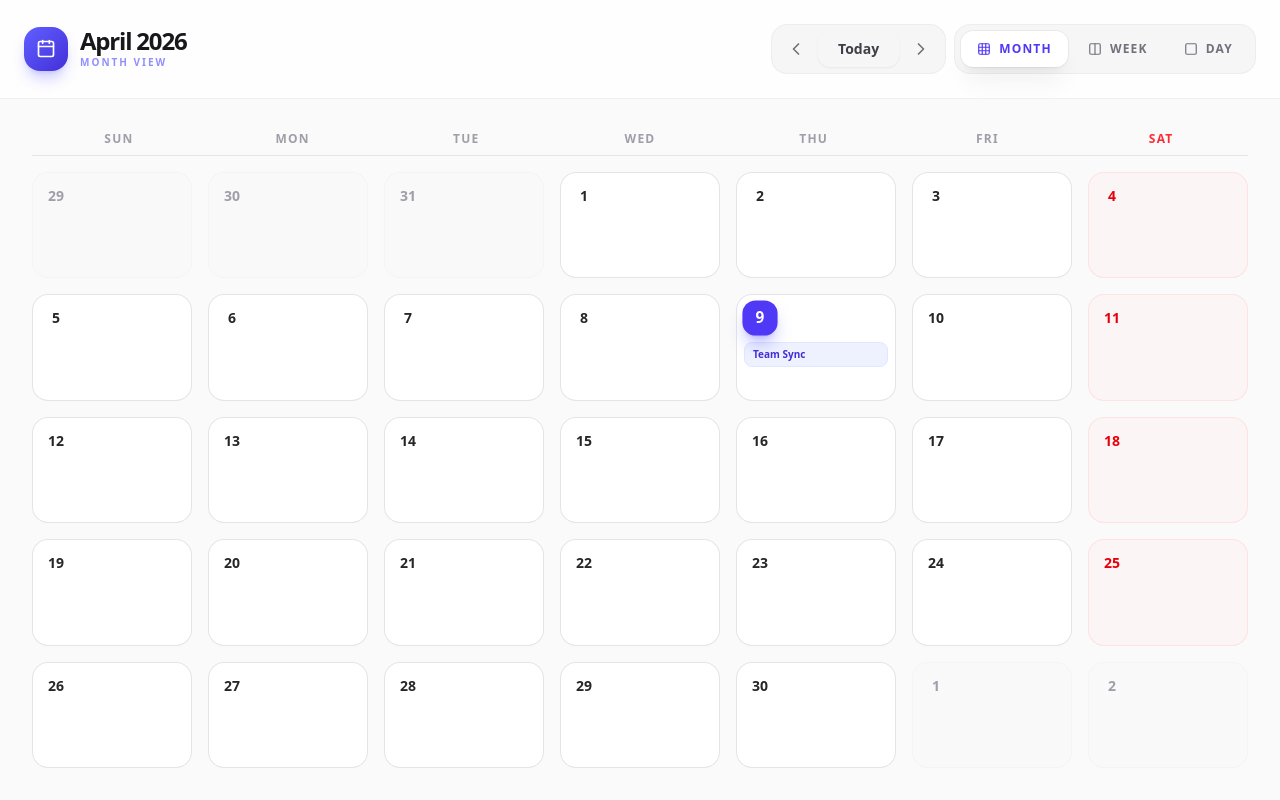
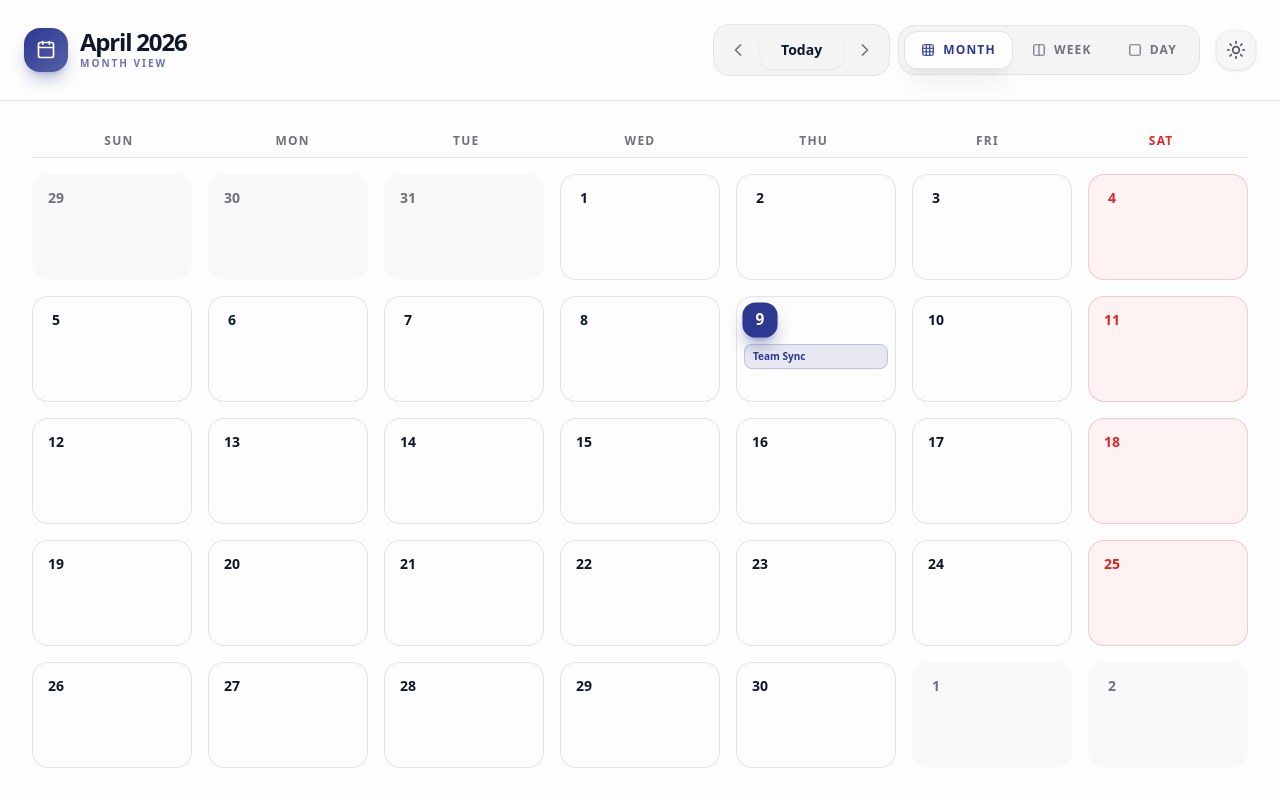
Before and after one commit to suyogya10/calendar-app, a Next.js app in the folder frontend/: page / in a window 1280 px wide. Built offline with nearby package versions, Linux system fonts and the light colour scheme.

Commit message:
feat: implement theme support with dark mode and initialize calendar component structure

```diff
--- a/frontend/package.json
+++ b/frontend/package.json
@@ -14,6 +14,7 @@
     "lucide-react": "^1.7.0",
     "nepali-datetime": "^1.6.0",
     "next": "16.2.2",
+    "next-themes": "^0.4.6",
     "react": "19.2.4",
     "react-dom": "19.2.4",
     "react-swipeable": "^7.0.2"
--- a/frontend/src/app/layout.tsx
+++ b/frontend/src/app/layout.tsx
@@ -25,6 +25,8 @@ export const metadata: Metadata = {
   },
 };
 
+import { ThemeProvider } from "@/components/ThemeProvider";
+
 export default function RootLayout({
   children,
 }: Readonly<{
@@ -33,9 +35,16 @@ export default function RootLayout({
   return (
     <html lang="en" suppressHydrationWarning>
       <body
-        className={`${geistSans.variable} min-h-screen flex flex-col antialiased bg-white text-zinc-900`}
+        className={`${geistSans.variable} min-h-screen flex flex-col antialiased bg-background text-foreground transition-colors duration-500`}
       >
-        {children}
+        <ThemeProvider
+          attribute="class"
+          defaultTheme="system"
+          enableSystem
+          disableTransitionOnChange={false} // Allow transitions on theme toggle
+        >
+          {children}
+        </ThemeProvider>
         <script
           dangerouslySetInnerHTML={{
             __html: `
--- /dev/null
+++ b/frontend/src/components/ThemeProvider.tsx
@@ -0,0 +1,9 @@
+"use client";
+
+import * as React from "react";
+import { ThemeProvider as NextThemesProvider } from "next-themes";
+import { type ThemeProviderProps } from "next-themes";
+
+export function ThemeProvider({ children, ...props }: ThemeProviderProps) {
+  return <NextThemesProvider {...props}>{children}</NextThemesProvider>;
+}
--- /dev/null
+++ b/frontend/src/components/ThemeToggle.tsx
@@ -0,0 +1,53 @@
+"use client";
+
+import React, { useEffect, useState } from "react";
+import { useTheme } from "next-themes";
+import { Moon, Sun } from "lucide-react";
+import { motion } from "framer-motion";
+
+export function ThemeToggle() {
+  const { theme, setTheme, resolvedTheme } = useTheme();
+  const [mounted, setMounted] = useState(false);
+
+  useEffect(() => {
+    setMounted(true);
+  }, []);
+
+  if (!mounted) {
+    return <div className="w-10 h-10 border border-zinc-200 dark:border-zinc-800 rounded-2xl bg-zinc-100/80 dark:bg-zinc-800/80" />; // skeleton
+  }
+
+  const isDark = resolvedTheme === "dark";
+
+  return (
+    <button
+      onClick={() => setTheme(isDark ? "light" : "dark")}
+      className="relative w-10 h-10 flex items-center justify-center overflow-hidden rounded-2xl bg-zinc-100/80 dark:bg-zinc-800/80 border border-zinc-200/50 dark:border-zinc-700/50 text-zinc-600 dark:text-zinc-300 hover:bg-white dark:hover:bg-zinc-700 transition-colors shadow-sm active:scale-95 z-50 shrink-0"
+      aria-label="Toggle Dark Mode"
+    >
+      <motion.div
+        initial={false}
+        animate={{
+          y: isDark ? 30 : 0,
+          opacity: isDark ? 0 : 1,
+        }}
+        transition={{ type: "spring", stiffness: 300, damping: 20 }}
+        className="absolute"
+      >
+        <Sun className="w-5 h-5" />
+      </motion.div>
+
+      <motion.div
+        initial={false}
+        animate={{
+          y: isDark ? 0 : -30,
+          opacity: isDark ? 1 : 0,
+        }}
+        transition={{ type: "spring", stiffness: 300, damping: 20 }}
+        className="absolute"
+      >
+        <Moon className="w-5 h-5 text-accent" />
+      </motion.div>
+    </button>
+  );
+}
--- a/frontend/src/components/calendar/Calendar.tsx
+++ b/frontend/src/components/calendar/Calendar.tsx
@@ -69,7 +69,7 @@ const Calendar: React.FC = () => {
   };
 
   return (
-    <div className="flex flex-col h-[100dvh] w-full overflow-hidden bg-zinc-50 font-sans selection:bg-indigo-100 selection:text-indigo-900 pb-20 md:pb-0">
+    <div className="flex flex-col h-[100dvh] w-full overflow-hidden bg-background font-sans selection:bg-primary/20 selection:text-primary pb-20 md:pb-0">
       <CalendarHeader
         currentDate={currentDate}
         view={view}
--- a/frontend/src/components/calendar/CalendarBottomNav.tsx
+++ b/frontend/src/components/calendar/CalendarBottomNav.tsx
@@ -12,13 +12,13 @@ interface CalendarBottomNavProps {
 
 const CalendarBottomNav: React.FC<CalendarBottomNavProps> = ({ view, setView }) => {
   return (
-    <div className="md:hidden fixed bottom-0 left-0 right-0 h-20 bg-white/90 backdrop-blur-xl border-t border-zinc-200/60 z-50 px-10 pb-safe flex items-center justify-between shadow-[0_-10px_40px_-15px_rgba(0,0,0,0.05)]">
+    <div className="md:hidden fixed bottom-0 left-0 right-0 h-20 bg-background/90 backdrop-blur-xl border-t border-border-theme z-50 px-10 pb-safe flex items-center justify-between shadow-[0_-10px_40px_-15px_rgba(0,0,0,0.05)]">
       {(["month", "week", "day"] as ViewType[]).map((v) => (
         <button
           key={v}
           onClick={() => setView(v)}
           className={`flex flex-col items-center gap-1 transition-all ${
-            view === v ? "text-indigo-600 scale-110" : "text-zinc-400 hover:text-zinc-600"
+            view === v ? "text-primary scale-110" : "text-muted-foreground hover:text-foreground"
           }`}
         >
           {v === "month" && <Grid3X3 className="w-6 h-6" />}
--- a/frontend/src/components/calendar/CalendarHeader.tsx
+++ b/frontend/src/components/calendar/CalendarHeader.tsx
@@ -3,6 +3,8 @@
 import React from "react";
 import { format } from "date-fns";
 import { ChevronLeft, ChevronRight, Calendar as CalendarIcon, Grid3X3, Columns, Square, Plus } from "lucide-react";
+
+import { ThemeToggle } from "../ThemeToggle";
 
 type ViewType = "month" | "week" | "day";
 
@@ -26,16 +28,16 @@ const CalendarHeader: React.FC<CalendarHeaderProps> = ({
   onAddEvent,
 }) => {
   return (
-    <div className="flex items-center justify-between gap-2 p-4 md:p-6 bg-white/80 backdrop-blur-xl sticky top-0 z-40 border-b border-zinc-200/60 shadow-sm md:shadow-none">
+    <div className="flex items-center justify-between gap-2 p-4 md:p-6 bg-background/80 backdrop-blur-xl sticky top-0 z-40 border-b border-border shadow-sm md:shadow-none">
       <div className="flex items-center gap-3">
-        <div className="p-2 md:p-3 bg-gradient-to-br from-indigo-500 to-indigo-700 rounded-xl md:rounded-2xl shadow-lg shadow-indigo-500/30">
-          <CalendarIcon className="w-5 h-5 text-white" />
+        <div className="p-2 md:p-3 bg-gradient-to-br from-primary to-primary/80 rounded-xl md:rounded-2xl shadow-lg shadow-primary/30 text-primary-foreground">
+          <CalendarIcon className="w-5 h-5" />
         </div>
         <div>
-          <h1 className="text-xl md:text-2xl font-black text-zinc-900 tracking-tighter leading-none">
+          <h1 className="text-xl md:text-2xl font-black text-foreground tracking-tighter leading-none">
             {format(currentDate, "MMMM yyyy")}
           </h1>
-          <p className="text-[9px] md:text-[10px] font-black text-indigo-500/70 uppercase tracking-[0.2em] mt-0.5">
+          <p className="text-[9px] md:text-[10px] font-black text-primary/70 uppercase tracking-[0.2em] mt-0.5">
             {view} view
           </p>
         </div>
@@ -43,37 +45,37 @@ const CalendarHeader: React.FC<CalendarHeaderProps> = ({
 
       <div className="flex items-center gap-2">
         {/* Navigation Controls */}
-        <div className="flex items-center gap-1 bg-zinc-100/80 p-1 md:p-1.5 rounded-xl md:rounded-2xl border border-zinc-200/50">
+        <div className="flex items-center gap-1 bg-muted p-1 md:p-1.5 rounded-xl md:rounded-2xl border border-border">
           <button
             onClick={onPrev}
-            className="p-1.5 md:p-2 hover:bg-white rounded-lg md:rounded-xl transition-all active:scale-90 text-zinc-500 hover:text-zinc-900"
+            className="p-1.5 md:p-2 hover:bg-background rounded-lg md:rounded-xl transition-all active:scale-90 text-muted-foreground hover:text-foreground"
           >
             <ChevronLeft className="w-4 h-4 md:w-5 md:h-5" />
           </button>
           <button
             onClick={onToday}
-            className="px-3 py-1.5 md:px-5 md:py-2 text-xs md:text-sm font-bold text-zinc-700 hover:bg-white rounded-lg md:rounded-xl transition-all shadow-sm shadow-black/5 active:scale-95"
+            className="px-3 py-1.5 md:px-5 md:py-2 text-xs md:text-sm font-bold text-foreground hover:bg-background rounded-lg md:rounded-xl transition-all shadow-sm shadow-black/5 active:scale-95 border border-transparent hover:border-border-theme"
           >
             Today
           </button>
           <button
             onClick={onNext}
-            className="p-1.5 md:p-2 hover:bg-white rounded-lg md:rounded-xl transition-all active:scale-90 text-zinc-500 hover:text-zinc-900"
+            className="p-1.5 md:p-2 hover:bg-background rounded-lg md:rounded-xl transition-all active:scale-90 text-muted-foreground hover:text-foreground"
           >
             <ChevronRight className="w-4 h-4 md:w-5 md:h-5" />
           </button>
         </div>
 
         {/* Desktop View Switcher */}
-        <div className="hidden md:flex items-center gap-1 bg-zinc-100/80 p-1.5 rounded-2xl border border-zinc-200/50">
+        <div className="hidden md:flex items-center gap-1 bg-muted p-1.5 rounded-2xl border border-border">
           {(["month", "week", "day"] as ViewType[]).map((v) => (
             <button
               key={v}
               onClick={() => setView(v)}
               className={`flex items-center gap-2 px-4 py-2.5 rounded-xl transition-all text-xs font-black uppercase tracking-widest ${
                 view === v
-                  ? "bg-white text-indigo-600 shadow-xl shadow-black/5 ring-1 ring-black/5"
-                  : "text-zinc-500 hover:text-zinc-800"
+                  ? "bg-background text-primary shadow-xl shadow-black/5 ring-1 ring-border"
+                  : "text-muted-foreground hover:text-foreground"
               }`}
             >
               {v === "month" && <Grid3X3 className="w-3.5 h-3.5" />}
@@ -82,6 +84,11 @@ const CalendarHeader: React.FC<CalendarHeaderProps> = ({
               <span>{v}</span>
             </button>
           ))}
+        </div>
+
+        {/* Theme Toggle Button */}
+        <div className="ml-1 md:ml-2">
+          <ThemeToggle />
         </div>
 
         {/* Responsive Add Event Button
--- a/frontend/src/components/calendar/MonthView.tsx
+++ b/frontend/src/components/calendar/MonthView.tsx
@@ -31,13 +31,13 @@ const MonthView: React.FC<MonthViewProps> = ({ currentDate }) => {
   const weekDays = ["Sun", "Mon", "Tue", "Wed", "Thu", "Fri", "Sat"];
 
   return (
-    <div className="flex flex-col h-full p-2 md:p-6 lg:p-8 animate-in fade-in duration-500 overflow-hidden">
-      <div className="grid grid-cols-7 mb-2 md:mb-4 border-b border-zinc-200 pb-2">
+    <div className="flex flex-col h-full p-2 md:p-6 lg:p-8 animate-in fade-in duration-500 overflow-hidden bg-background">
+      <div className="grid grid-cols-7 mb-2 md:mb-4 border-b border-border pb-2">
         {weekDays.map((day) => (
           <div
             key={day}
             className={`text-center text-[10px] md:text-xs font-bold uppercase tracking-widest ${
-              day === "Sat" ? "text-red-500" : "text-zinc-400"
+              day === "Sat" ? "text-holiday" : "text-muted-foreground"
             }`}
           >
             <span className="hidden md:inline">{day}</span>
@@ -58,19 +58,19 @@ const MonthView: React.FC<MonthViewProps> = ({ currentDate }) => {
               className={`relative rounded-xl md:rounded-2xl p-1 md:p-2 h-full min-h-[60px] md:min-h-[100px] flex flex-col group transition-all ring-1 ring-inset ${
                 isCurrentMonth
                   ? isHoliday
-                    ? "bg-red-50/50 ring-red-100 hover:ring-red-300 cursor-pointer"
-                    : "bg-white ring-zinc-200 hover:ring-indigo-500/50 cursor-pointer"
-                  : "bg-zinc-50/50 ring-zinc-100 text-zinc-400/50"
+                    ? "bg-holiday-bg ring-holiday/20 hover:ring-holiday/50 cursor-pointer"
+                    : "bg-background ring-border hover:ring-primary/50 cursor-pointer"
+                  : "bg-muted/50 ring-transparent text-muted-foreground/50"
               }`}
             >
               <div className="flex justify-center md:justify-between items-center mb-1 md:mb-2">
                 <span
                   className={`flex h-6 w-6 md:h-8 md:w-8 items-center justify-center rounded-full md:rounded-xl text-xs md:text-sm font-bold transition-all ${
                     isTodayDate
-                      ? "bg-indigo-600 text-white shadow-lg shadow-indigo-500/40 md:scale-110"
+                      ? "bg-primary text-primary-foreground shadow-lg shadow-primary/40 md:scale-110"
                       : isCurrentMonth
-                      ? isHoliday ? "text-red-600" : "text-zinc-800"
-                      : "text-zinc-400"
+                      ? isHoliday ? "text-holiday" : "text-foreground"
+                      : "text-muted-foreground"
                   }`}
                 >
                   {format(day, "d")}
@@ -82,17 +82,17 @@ const MonthView: React.FC<MonthViewProps> = ({ currentDate }) => {
                 {isTodayDate && (
                   <>
                     {/* Mobile dot indicator */}
-                     <div className="md:hidden w-1.5 h-1.5 rounded-full bg-indigo-500 mt-0.5"></div>
+                    <div className="md:hidden w-1.5 h-1.5 rounded-full bg-secondary mt-0.5" title="Secondary Brand Color Action"></div>
 
                     {/* Desktop text indicator */}
-                     <div className="hidden md:block px-2 py-1 bg-indigo-50 text-[10px] font-bold text-indigo-700 rounded-lg border border-indigo-100 truncate w-full">
+                    <div className="hidden md:block px-2 py-1 bg-primary/10 text-[10px] font-bold text-primary rounded-lg border border-primary/20 truncate w-full">
                        Team Sync
                     </div>
                   </>
                 )}
               </div>
 
-              <div className="absolute inset-0 bg-indigo-500/[0.02] opacity-0 group-hover:opacity-100 rounded-xl md:rounded-2xl transition-opacity pointer-events-none" />
+              <div className="absolute inset-0 bg-primary/[0.02] opacity-0 group-hover:opacity-100 rounded-xl md:rounded-2xl transition-opacity pointer-events-none" />
             </div>
           );
         })}
```
Also changed, not shown: frontend/src/app/globals.css (+55 -11 lines), frontend/src/components/calendar/DayView.tsx (+12 -12 lines), frontend/src/components/calendar/WeekView.tsx (+13 -13 lines), 1 other file (tests, documents, lock files or other folders). Lines whose indentation alone changed are shown as unchanged.
